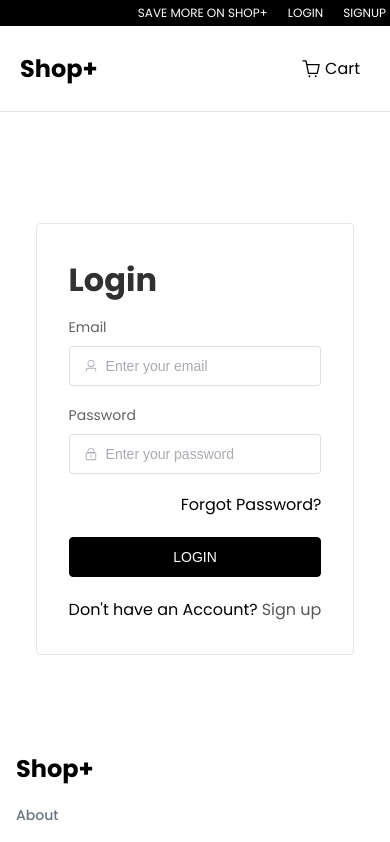
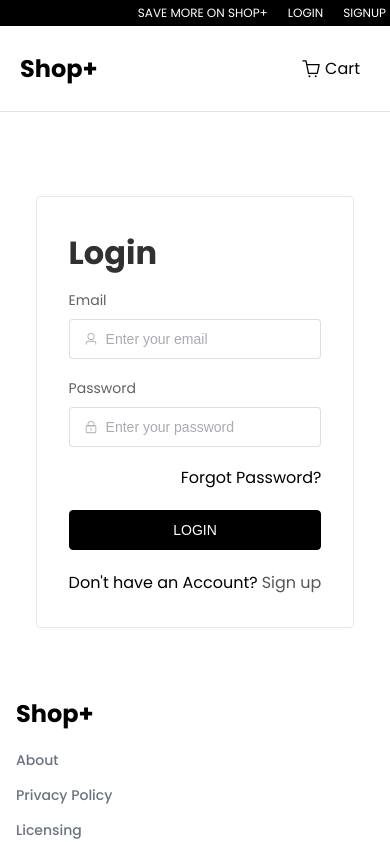
Before and after one commit to deekeso/act-ecommerce-batch2, a Vue app: page /login in a window 390 px wide. Shown: the top 842 px of the page. Built offline with nearby package versions, Linux system fonts and the light colour scheme.

Commit message:
chore: make the form more responsive

```diff
--- a/src/views/LoginView.vue
+++ b/src/views/LoginView.vue
@@ -31,9 +31,17 @@ function handleLogin(formData: User) {
 
 <style scoped>
 .container {
+  box-sizing: content-box;
   height: 70vh;
   display: flex;
   justify-content: center;
   align-items: center;
 }
+
+@media (max-width: 400px) {
+  .container {
+    height: auto;
+    padding: 20px;
+  }
+}
 </style>
```
